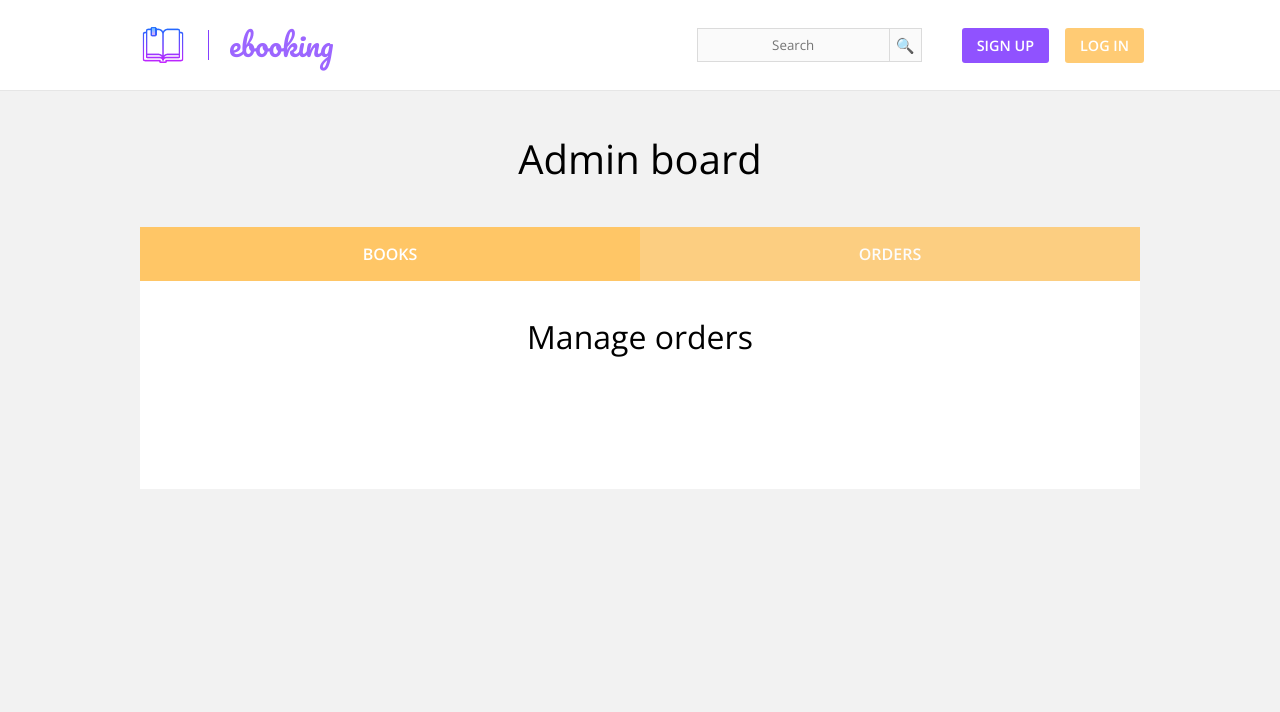
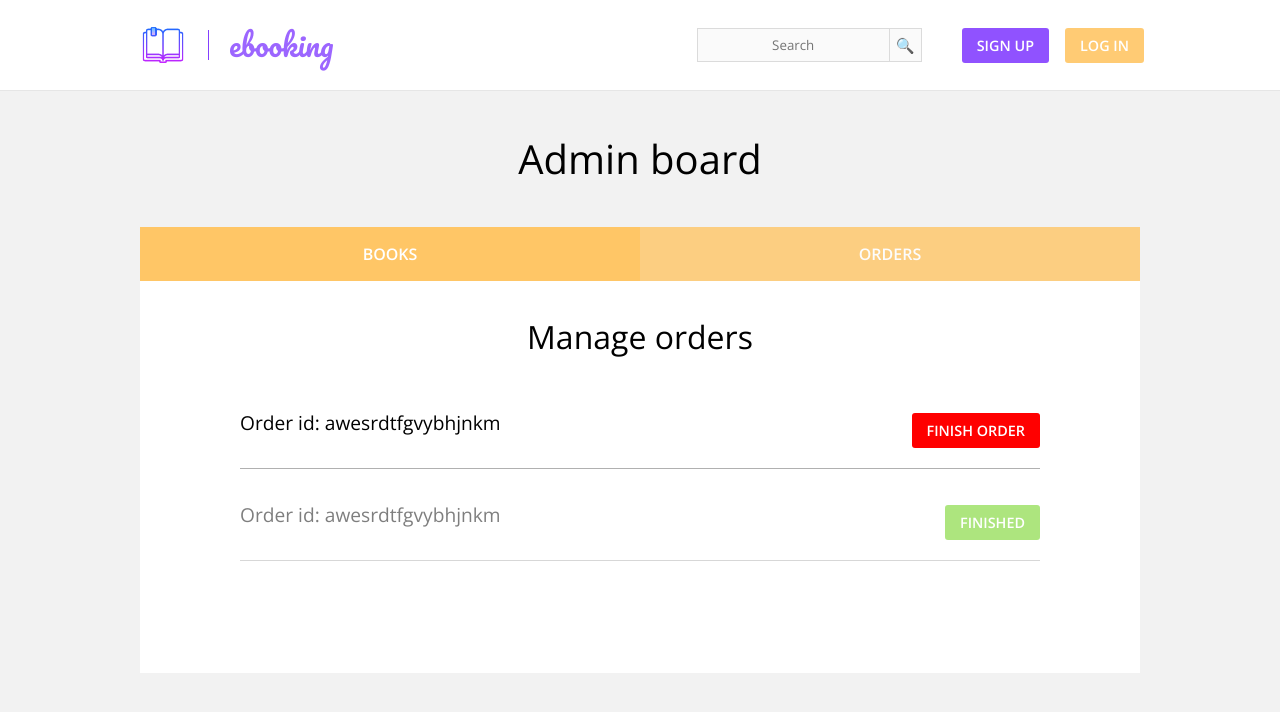
Before and after one commit to rafalciecwierz/BookBuy-Rent-TAS2017, a React (Create React App) app: page /admin in a window 1280 px wide. Both pictures are taken after a click on the button "ORDERS". Shown: the top 712 px of the page. Built offline with nearby package versions, Linux system fonts and the light colour scheme; no server answers.

Commit message:
admin orders

```diff
--- a/src/components/Users/AdminOrders.js
+++ b/src/components/Users/AdminOrders.js
@@ -6,9 +6,14 @@ class AdminOrders extends Component {
       <div className="admin-orders">
         <div className="admin__actions">
             <h2 className="form__header">Manage orders</h2>
-            <ul >
-              <li>
-
+            <ul>
+              <li className="admin-card card--confirm">
+                <h5 className="card__text">Order id: <span className="text--id">awesrdtfgvybhjnkm</span></h5>
+                <button className="card__status">Finish order</button>
+              </li>
+              <li className="admin-card card--finished">
+                <h5 className="card__text">Order id: <span className="text--id">awesrdtfgvybhjnkm</span></h5>
+                <button className="card__status">Finished</button>
               </li>
             </ul>
         </div>
--- a/src/index.css
+++ b/src/index.css
@@ -737,3 +737,39 @@ textarea:focus {
 .tabs-menu__tab:hover {
   opacity: 0.9;
 }
+
+.admin-card {
+  display: flex;
+  margin: 1rem auto;
+  justify-content: space-between;
+  width: 80%;
+  padding: 20px 0;
+  border-bottom: 1px solid #b0b0b0;
+}
+.card__text {
+  font-size: 1.2rem;
+  opacity:
+}
+.card__text .text--id {
+
+}
+.card__status {
+  padding: 8px 15px;
+  font-size: 0.9rem;
+  font-weight: 600;
+  text-transform: uppercase;
+  border: none;
+  border-radius: 3px;
+  color: white;
+}
+.admin-card.card--confirm .card__status {
+  cursor: pointer;
+  background-color: #ff0000;
+}
+.admin-card.card--finished .card__status {
+  background-color: #5dcd00;
+  cursor: not-allowed;
+}
+.admin-card.card--finished {
+  opacity: 0.5;
+}
```
